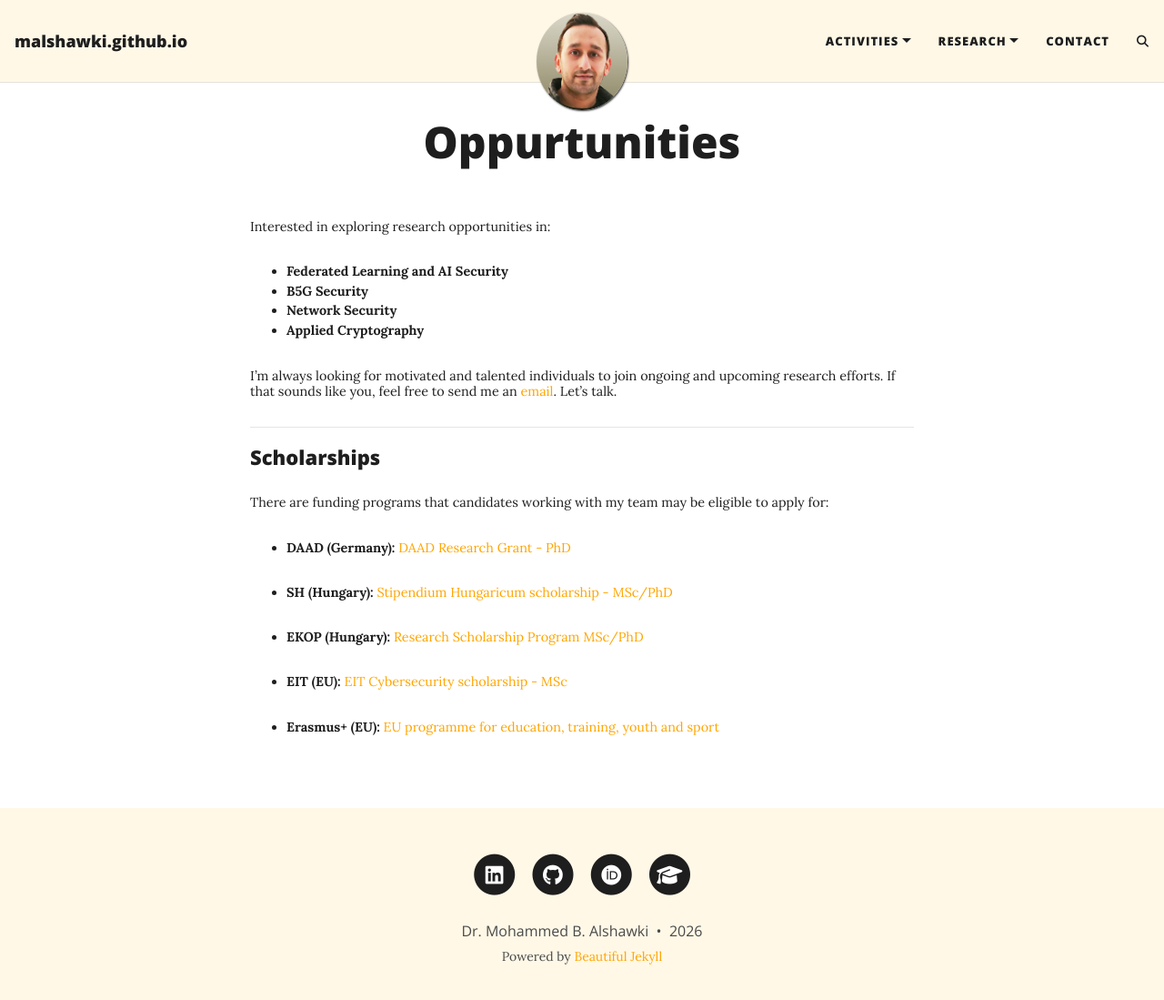
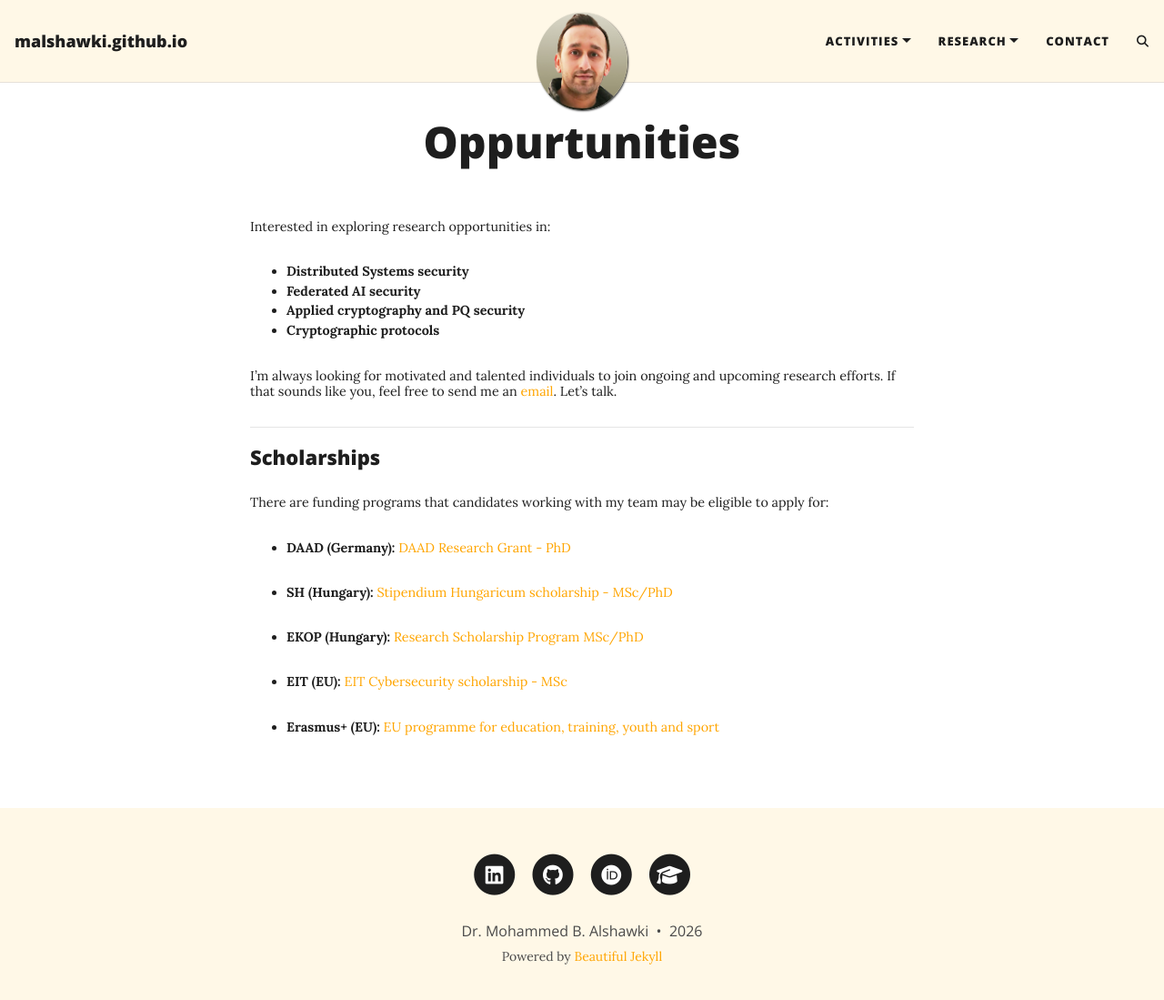
Before and after one commit to malshawki/malshawki.github.io, a Jekyll site: the page built from opportunities.md, in a window 1280 px wide and 1110 px high. Shown: the top 1099 px of the window at 91% size. Built offline with Jekyll 4.4.1, drawn with Linux system fonts in a browser that asks for light colours; comment, search, counter and statistics services are not loaded.

Commit message:
corrections

```diff
--- a/opportunities.md
+++ b/opportunities.md
@@ -6,10 +6,10 @@ subtitle:
 
 Interested in exploring research opportunities in:
 
-- **Federated Learning and AI Security**
-- **B5G Security**
-- **Network Security**
-- **Applied Cryptography**
+- **Distributed Systems security**
+- **Federated AI security**
+- **Applied cryptography and PQ security**
+- **Cryptographic protocols**
 
 I’m always looking for motivated and talented individuals to join ongoing and upcoming research efforts. If that sounds like you, feel free to send me an [email](/contact.md). Let’s talk.
 
```
Also changed, not shown: aboutme.md (+3 -3 lines), achievements.md (+1 -0 lines), home.md (+3 -3 lines), publication.md (+2 -2 lines), assets/img/sc.png.
